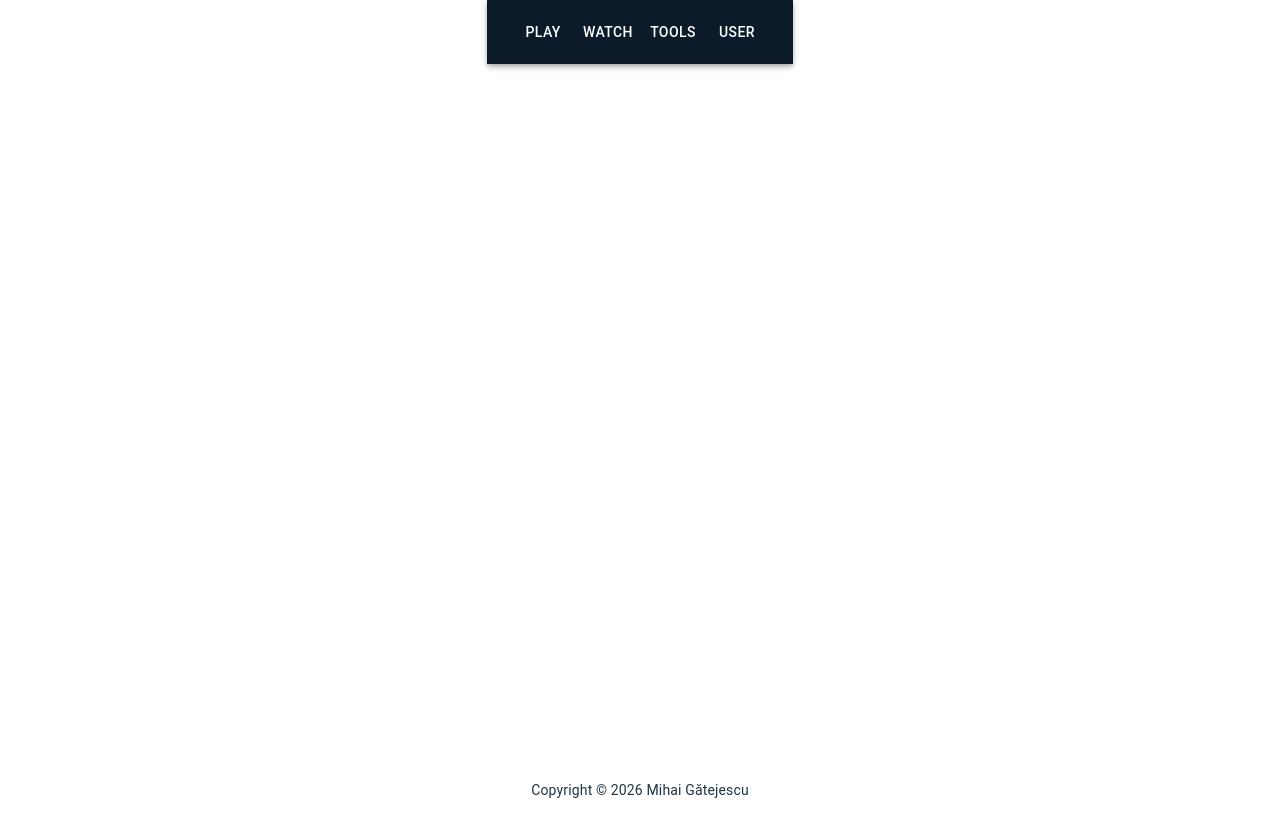
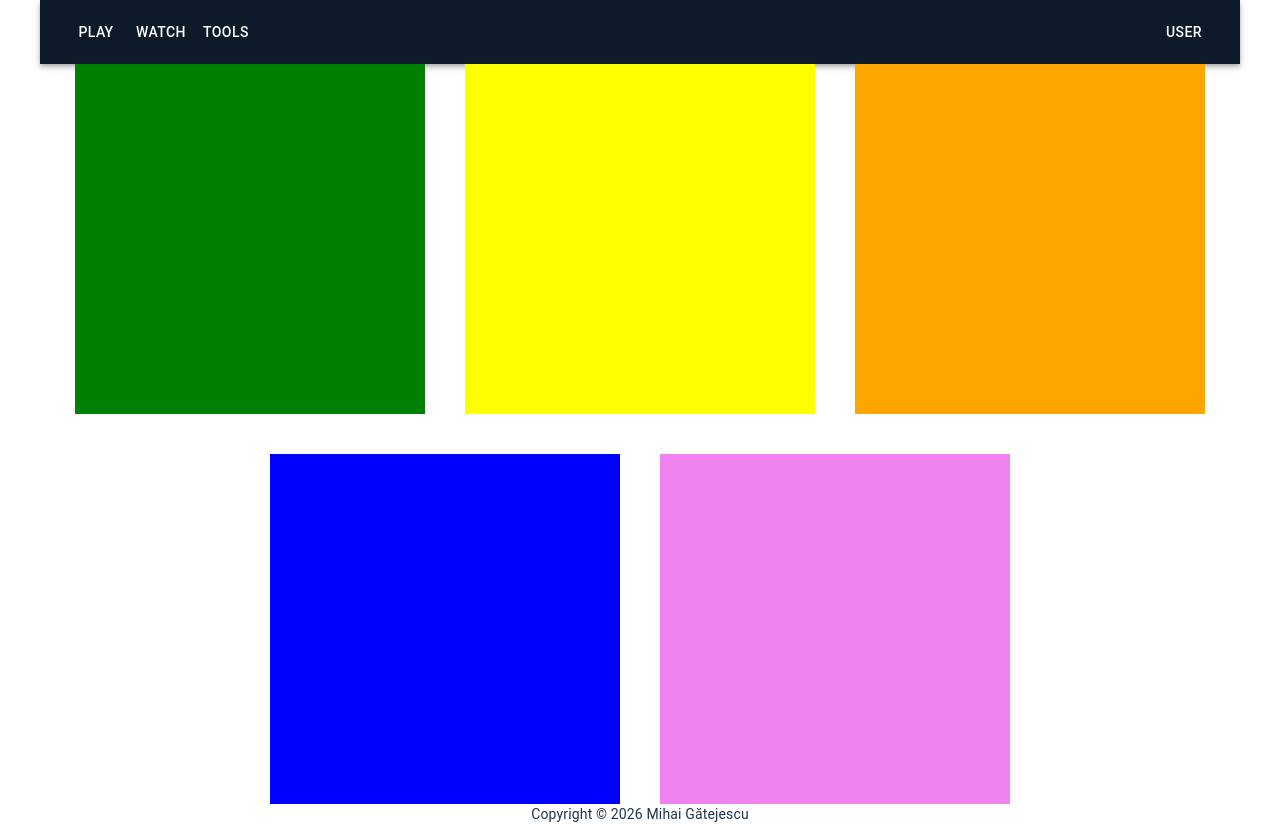
Before and after one commit to odCat/castle-client, a React (Vite) app: page /watch in a window 1280 px wide. Before the commit the page ends 800 px from the top, so only its background shows below. Built offline with nearby package versions, Linux system fonts and the light colour scheme.

Commit message:
Add the active game list page

```diff
--- a/src/App.jsx
+++ b/src/App.jsx
@@ -8,6 +8,7 @@ import RegisterCard from "./components/RegisterCard.jsx";
 import ChessGame from "./components/ChessGame/ChessGame.jsx";
 import {styled} from "@mui/material/styles";
 import TopBar from "./components/TopBar.jsx";
+import Watch from "./components/Watch.jsx";
 
 
 const MainBox = styled(Box)({
@@ -39,6 +40,7 @@ export default function App() {
                     <Route path="/" element={<OnlineCard />} />
                     <Route path="/register" element={<RegisterCard />} />
                     <Route path="/login" element={<LoginCard />} />
+                    <Route path="/watch" element={<Watch />} />
                     <Route path="/game/:gameId" element={<ChessGame />} />
                 </Routes>
             </MainContainer>
--- /dev/null
+++ b/src/components/Watch.jsx
@@ -0,0 +1,40 @@
+import {Box, Container} from "@mui/material";
+import {styled} from "@mui/material/styles";
+
+
+const GameList = styled(Box)({
+    display: 'flex',
+    flexWrap: 'wrap',
+    gap: "40px",
+    justifyContent: 'center',
+})
+
+const GameContainer = styled(Container)({
+    width: "350px",
+    height: "350px",
+    zIndex: 1,
+    flex: "0 0 auto"
+})
+
+export default function Watch() {
+
+    return (
+        <GameList>
+            <a href="/game/123">
+                <GameContainer sx={{ bgcolor: "green" }} />
+            </a>
+            <a href="/game/124">
+                <GameContainer sx={{ bgcolor: "yellow" }} />
+            </a>
+            <a href="/game/125">
+                <GameContainer sx={{ bgcolor: "orange" }} />
+            </a>
+            <a href="/game/126">
+                <GameContainer sx={{ bgcolor: "blue" }} />
+            </a>
+            <a href="/game/127">
+                <GameContainer sx={{ bgcolor: "violet" }} />
+            </a>
+        </GameList>
+    )
+}
```
